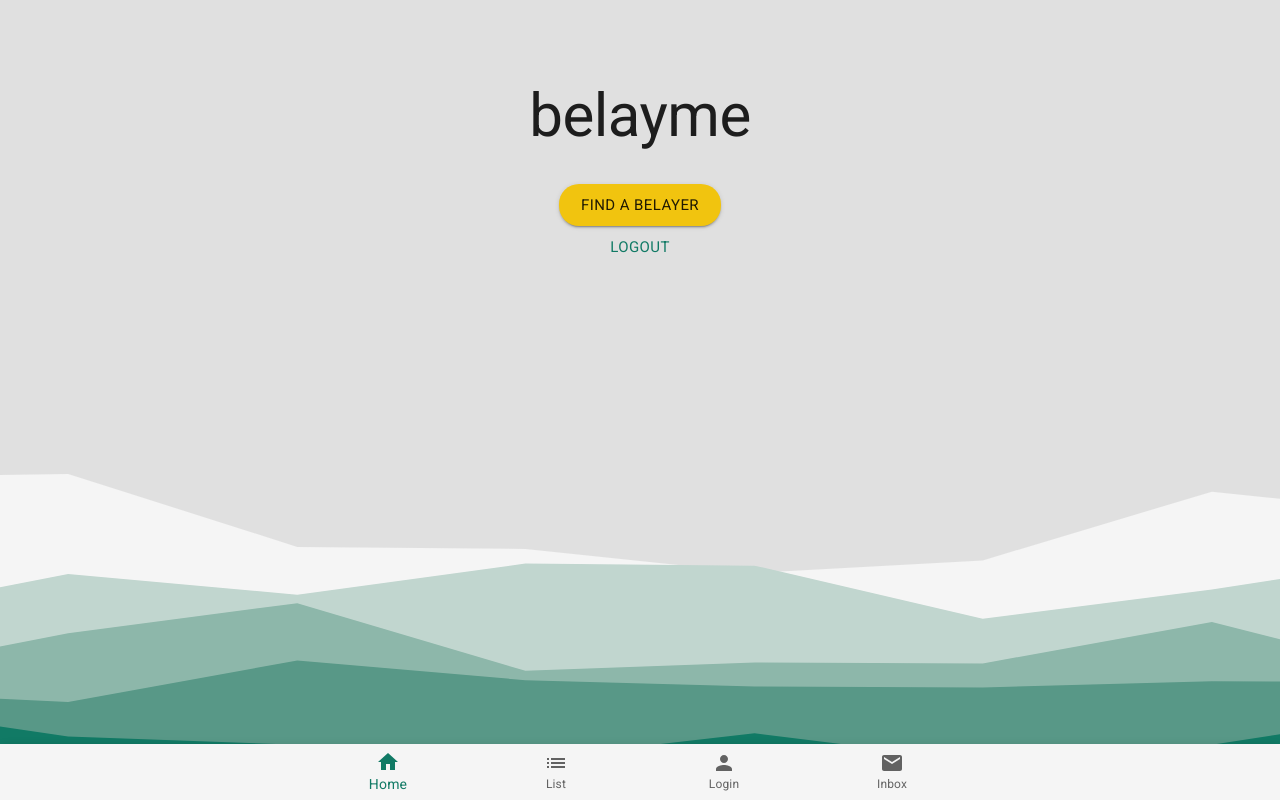
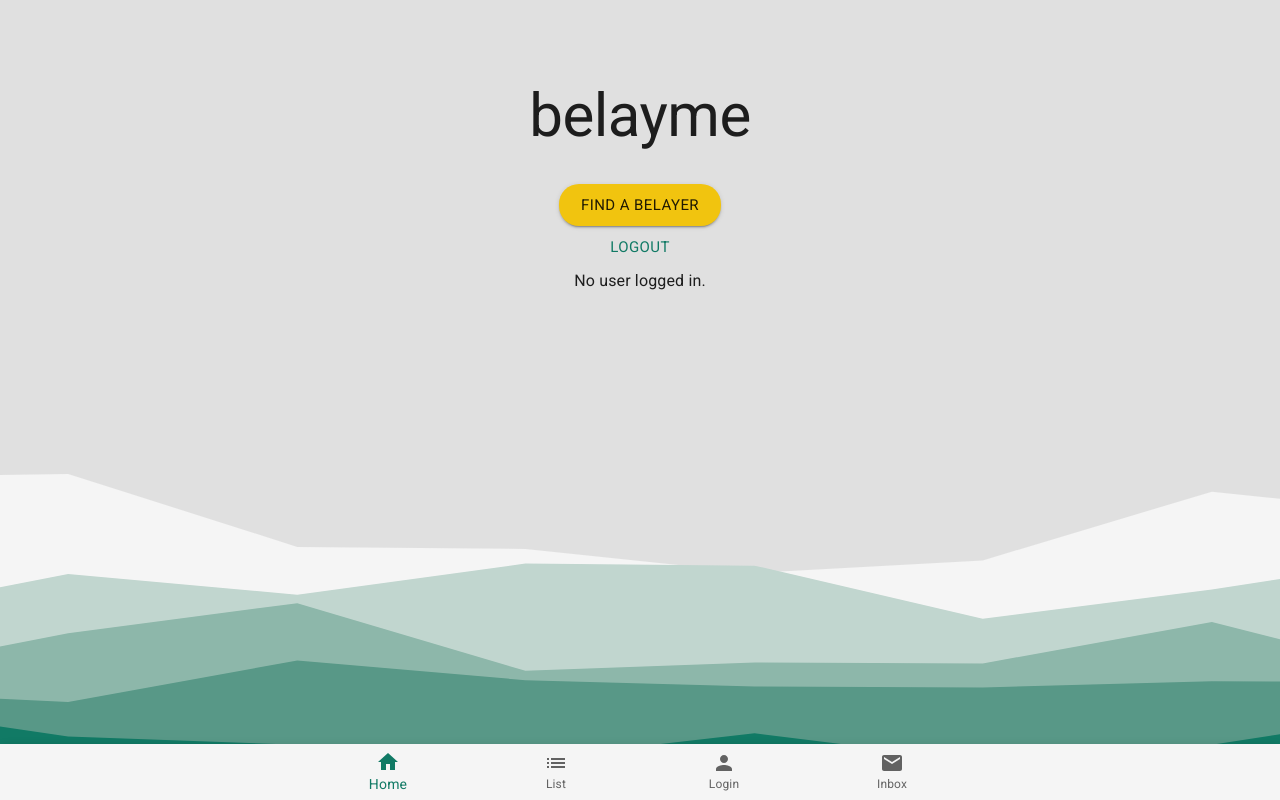
Before and after one commit to podmar/belayme, a React (Create React App) app in the folder client/: page / in a window 1280 px wide. Built offline with nearby package versions, Linux system fonts and the light colour scheme; no server answers.

Commit message:
test info if user logged in or not added to the views

```diff
--- a/client/src/views/Home.js
+++ b/client/src/views/Home.js
@@ -2,10 +2,12 @@ import { Button, Typography } from '@mui/material';
 import React, { useContext } from 'react';
 import { useNavigate } from "react-router-dom";
 import ButtonLogout from "../components/ButtonLogout";
+import UseIsAuthenticated from '../utils/UseIsAuthenticated';
 // import NavBar from '../components/NavBar'
 
 function Home() {
   const navigate = useNavigate();
+  const isUserLoggedIn = UseIsAuthenticated();
 
   const goToRegister = () => {
     navigate("/register")
@@ -28,6 +30,9 @@ function Home() {
         <div>
           <ButtonLogout/>
         </div>
+        <div>
+          {isUserLoggedIn ? "User is currently logged in" : "No user logged in."}
+        </div>
 
         {/* <NavBar/> */}
     </div>
--- a/client/src/views/ListView.js
+++ b/client/src/views/ListView.js
@@ -1,12 +1,21 @@
 import React from 'react'
 import List from '../components/List'
+import UseIsAuthenticated from '../utils/UseIsAuthenticated';
 
 function ListView() {
+  const isUserLoggedIn = UseIsAuthenticated();
+
   return (
-    <div>
-      <List/>
+    <>
+      <div>
+      {isUserLoggedIn ? "User is currently logged in" : "No user logged in."}
+      </div>
 
-    </div>
+      <div>
+        <List/>
+
+      </div>
+    </>
   )
 }
 
```
